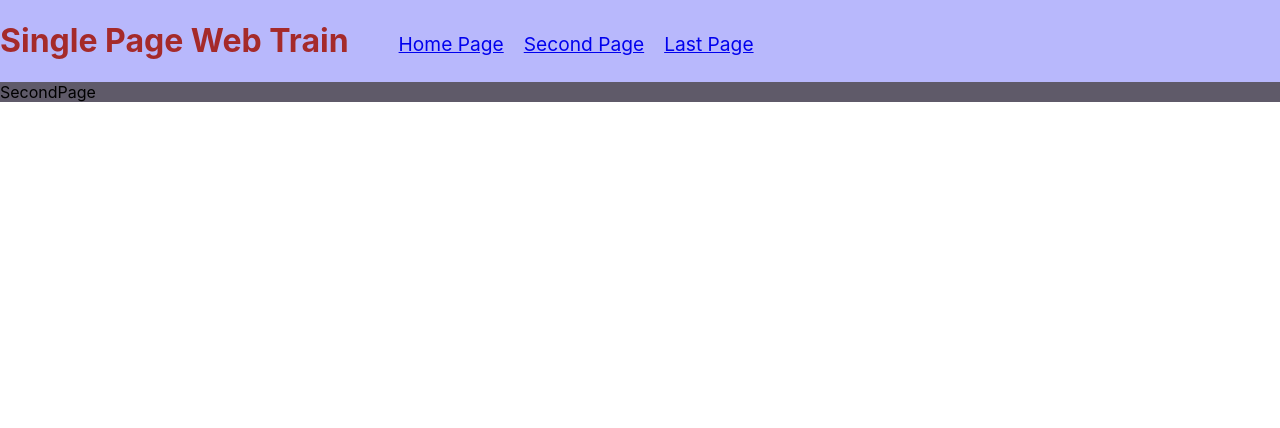
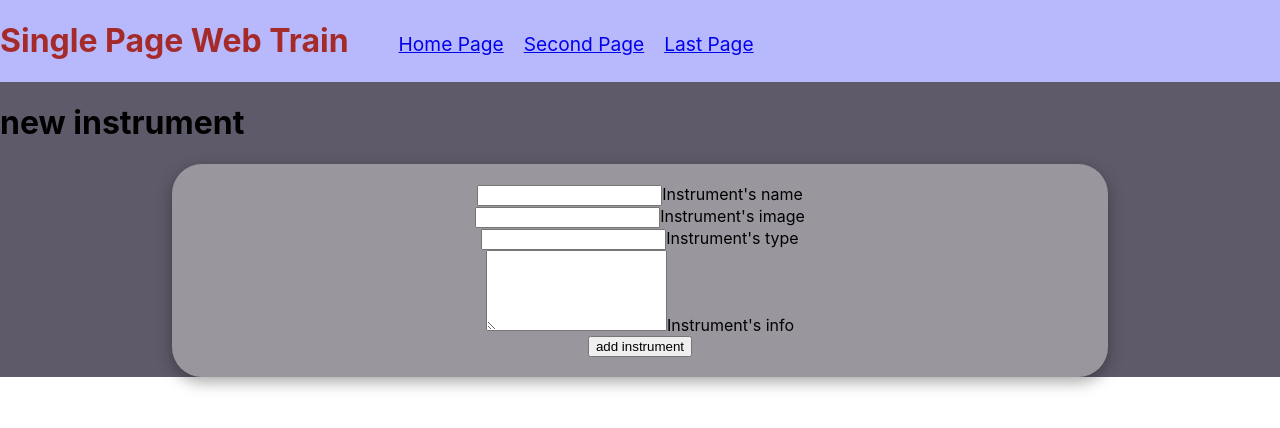
Before and after one commit to AyeenSepehri/singlePageWebTrain, a React (Create React App) app: page /second in a window 1280 px wide. Shown: the top 428 px of the page. Built offline with nearby package versions, Linux system fonts and the light colour scheme.

Commit message:
create a new component and import it to second page and define form for second page and a part of logic of it for catch data from form and pass it to a new object

```diff
--- /dev/null
+++ b/src/components/Instruments/NewInstrumentFrom.js
@@ -0,0 +1,52 @@
+import React from 'react'
+import { useRef } from 'react'
+import Card from "../ui/Card"
+import classes from "./NewInstrumentForm.module.css"
+function NewInstrumentFrom() {
+    const nameInputRef = useRef()
+    const imageInputRef = useRef()
+    const typeInputRef = useRef()
+    const infoInputRef = useRef()
+
+    const submitHandler = (event) => {
+        event.preventDefault();
+        const enteredName = nameInputRef.current.value
+        const enteredImage = imageInputRef.current.value
+        const enteredType = typeInputRef.current.value
+        const enteredInfo = infoInputRef.current.value
+        const InstrumentData = {
+            name : enteredName,
+            image : enteredImage,
+            type : enteredType,
+            info : enteredInfo
+        }
+        console.log(InstrumentData)
+    }
+  return (
+    <Card>
+        <form className={classes.form} onSubmit={submitHandler}>
+            <div className={classes.control}>
+                <label htmlFor='name'>Instrument's name</label>
+                <input type="text" id="name" required ref={nameInputRef}/>
+            </div>
+            <div className={classes.control}>
+                <label htmlFor='image'>Instrument's image</label>
+                <input type="url" id="image" required ref={imageInputRef}/>
+            </div>
+            <div className={classes.control}>
+                <label htmlFor='type'>Instrument's type</label>
+                <input type="text" id="type" required ref={typeInputRef}/>
+            </div>
+            <div className={classes.control}>
+                <label htmlFor='info'>Instrument's info</label>
+                <textarea id="info" rows="5" required ref={infoInputRef}></textarea>
+            </div>
+            <div className={classes.action}>
+                <button>add instrument</button>
+            </div>
+        </form>
+    </Card>
+  )
+}
+
+export default NewInstrumentFrom
--- a/src/pages/SecondPage.js
+++ b/src/pages/SecondPage.js
@@ -1,8 +1,11 @@
 import React from 'react'
-
+import NewInstrumentFrom from '../components/Instruments/NewInstrumentFrom'
 function SecondPage() {
   return (
-    <div>SecondPage</div>
+    <div>
+      <h1>new instrument</h1>
+      <NewInstrumentFrom/>
+    </div>
   )
 }
 
```
Also changed, not shown: src/components/Instruments/NewInstrumentForm.module.css (added).
